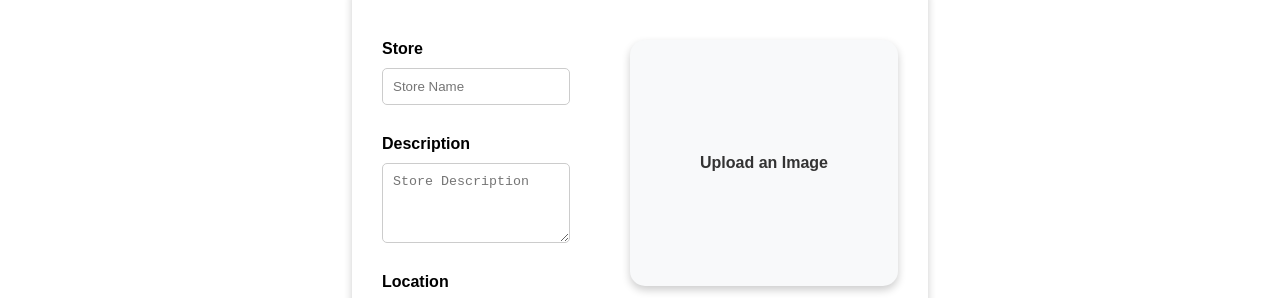
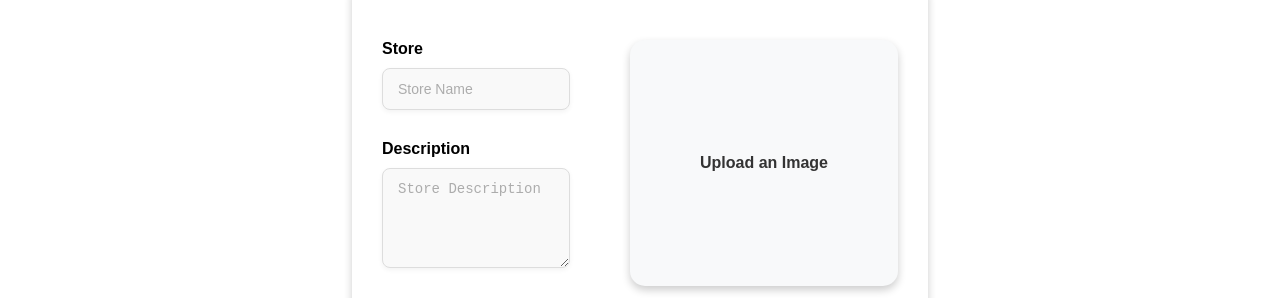
Before and after one commit to hadishamoun1/vesti-front, a React (Create React App) app: page /create-store in a window 1280 px wide. Shown: the part 180-478 px from the top of the page. Built offline with nearby package versions, Linux system fonts and the light colour scheme.

Commit message:
Fixed the styling of inputs

```diff
--- a/src/styles/CreateStore.css
+++ b/src/styles/CreateStore.css
@@ -14,6 +14,7 @@
   margin-top: 100px;
   position: relative;
 }
+
 /* Form Container */
 .form-container {
   margin-top: 40px;
@@ -32,19 +33,49 @@
   gap: 10px;
 }
 
+/* Enhanced Input and Textarea Styles */
 input[type="text"],
 textarea {
   width: calc(100% - 20px);
-  padding: 10px;
-  border: 1px solid #ccc;
-  border-radius: 5px;
+  padding: 12px 15px;
+  border: 1px solid #ddd;
+  border-radius: 8px;
+  font-size: 14px;
+  background-color: #f9f9f9;
+  box-shadow: 0 2px 5px rgba(0, 0, 0, 0.05);
+  transition: all 0.3s ease;
 }
 
+/* Focused State */
+input[type="text"]:focus,
+textarea:focus {
+  border-color: #167ce2;
+  background-color: #fff;
+  outline: none;
+  box-shadow: 0 4px 10px rgba(0, 0, 0, 0.1);
+}
+
+/* Textarea Styling */
 textarea {
   resize: vertical;
-  min-height: 80px;
+  min-height: 100px;
 }
 
+/* Placeholder Styling */
+input[type="text"]::placeholder,
+textarea::placeholder {
+  color: #999;
+  opacity: 0.8;
+  transition: opacity 0.2s ease-in-out;
+}
+
+/* Placeholder Focus */
+input[type="text"]:focus::placeholder,
+textarea:focus::placeholder {
+  opacity: 0.5;
+}
+
+/* Label Styles */
 label {
   font-weight: bold;
 }
@@ -129,6 +160,7 @@ label {
   border-radius: 5px;
   cursor: pointer;
 }
+
 /* Done Button under Upload Container */
 .done-button-main {
   padding: 10px 20px;
```
